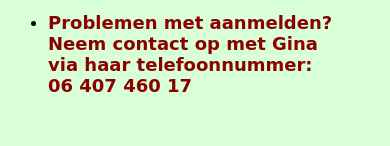
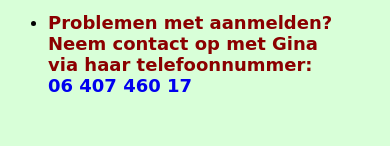
Before and after one commit to Blightningpower/Kerkactiviteit-Bassischool_Aanmeldformulier_23-12-2023, a plain HTML site: page index.html in a window 390 px wide. Shown: the part 552-698 px from the top of the page. Drawn offline with Linux system fonts and the light colour scheme.

Commit message:
made phonenumber a link

```diff
--- a/index.html
+++ b/index.html
@@ -112,7 +112,8 @@
                         moet je meerdere keren het formulier invullen en betalen!)</span></h2>
             </li>
             <li>
-                <h2>Problemen met aanmelden? Neem contact op met Gina via haar telefoonnummer: 06 407 460 17</h2>
+                <h2>Problemen met aanmelden? Neem contact op met Gina via haar telefoonnummer: <a
+                    href="tel:+31640746017" class="telephoneNumber">06 407 460 17</a></h2>
             </li>
         </ul>
         <br>
```
